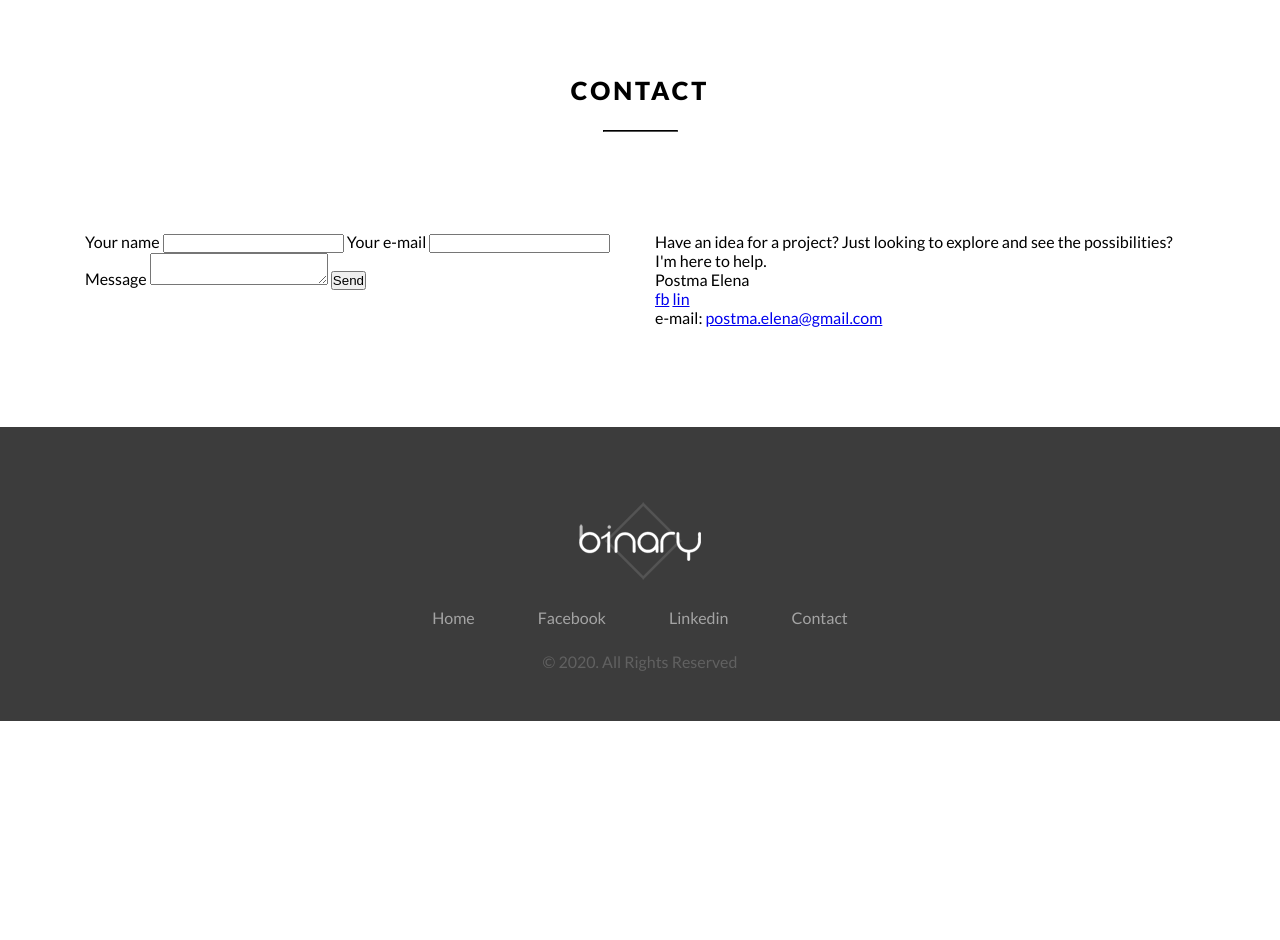
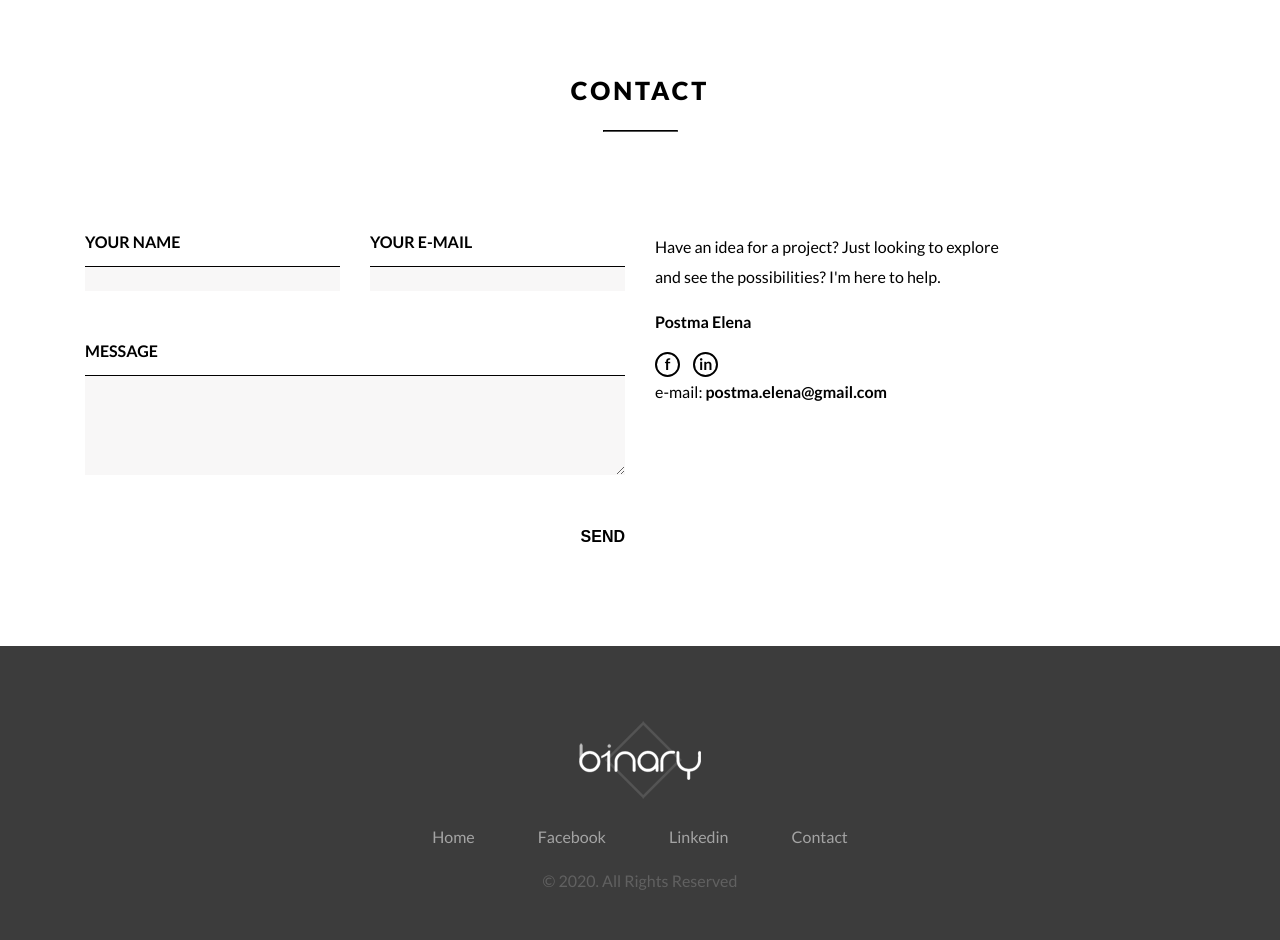
Before and after one commit to gambitok/hosting, a PHP site: page / in a window 1280 px wide. Shown: the part 3640-4580 px from the top of the page. Before the commit the page ends 4361 px from the top, so only its background shows below. Run offline with PHP 8.4, Linux system fonts and the light colour scheme.

Commit message:
done Contact form

```diff
--- a/css/style.css
+++ b/css/style.css
@@ -166,6 +166,49 @@ h2 {
   padding: 100px 0; }
   .contact__form {
     margin-top: 100px; }
+    .contact__form__item .col {
+      padding-bottom: 50px; }
+    .contact__form__item label {
+      font-size: 16px;
+      text-transform: uppercase;
+      font-weight: 600;
+      display: block;
+      padding-bottom: 15px; }
+    .contact__form__item input[type='text'], .contact__form__item input[type='email'], .contact__form__item textarea {
+      background: #f8f7f7;
+      border: none;
+      border-top: 1px solid black;
+      width: 100%;
+      height: 25px; }
+    .contact__form__item textarea {
+      height: 100px; }
+    .contact__form__item input[type='submit'] {
+      background: transparent;
+      border: none;
+      font-size: 16px;
+      text-transform: uppercase;
+      font-weight: 600;
+      cursor: pointer;
+      float: right; }
+    .contact__form__item a, .contact__form__item span {
+      color: black;
+      text-decoration: none;
+      font-weight: 600; }
+    .contact__form__item p {
+      line-height: 30px;
+      margin-bottom: 15px; }
+    .contact__form__item ul {
+      list-style: none; }
+      .contact__form__item ul li {
+        display: inline-block;
+        width: 25px;
+        height: 25px;
+        border: 2px solid black;
+        line-height: 20px;
+        text-align: center;
+        border-radius: 25px;
+        font-weight: 600;
+        margin-right: 10px; }
 
 .footer {
   background: #3c3c3c;
--- a/index.html
+++ b/index.html
@@ -125,23 +125,39 @@
         <h2>Contact</h2>
         <hr>
         <div class="row contact__form">
-            <div class="col-6">
+            <div class="col-6 contact__form__item">
                 <form method="post" action="send">
+                    <div class="row">
+                        <div class="col col-6">
                             <label for="name">Your name</label>
                             <input type="text" id="name" name="name">
+                        </div>
+                        <div class="col col-6">
                             <label for="email">Your e-mail</label>
                             <input type="email" id="email" name="email">
+                        </div>
+                        <div class="col col-12">
                             <label for="message">Message</label>
                             <textarea name="message" id="message"></textarea>
+                        </div>
+                        <div class="col-12">
                             <input type="submit" value="Send">
+                        </div>
+                    </div>
                 </form>
             </div>
-            <div class="col-6">
+            <div class="col-6 contact__form__item">
+                <div class="row">
+                    <div class="col-8">
                         <p> Have an idea for a project? Just looking to explore and see the possibilities? I'm here to help. </p>
-                <p>Postma Elena</p>
-                <a href="#">fb</a>
-                <a href="#">lin</a>
+                        <p><span>Postma Elena</span></p>
+                        <ul>
+                            <li><a href="#">f</a></li>
+                            <li><a href="#">in</a></li>
+                        </ul>
                         <p>e-mail: <a href="mailto:postma.elena@gmail.com">postma.elena@gmail.com</a></p>
+                    </div>
+                </div>
             </div>
         </div>
     </div>
--- a/scss/_home.scss
+++ b/scss/_home.scss
@@ -204,6 +204,60 @@ h2 {
   padding: 100px 0;
   &__form {
     margin-top: 100px;
+    &__item {
+      .col {
+        padding-bottom: 50px;
+      }
+      label {
+        font-size: 16px;
+        text-transform: uppercase;
+        font-weight: 600;
+        display: block;
+        padding-bottom: 15px;
+      }
+      input[type='text'], input[type='email'], textarea {
+        background: $bg_gray;
+        border: none;
+        border-top: 1px solid $t_black;
+        width: 100%;
+        height: 25px;
+      }
+      textarea {
+        height: 100px;
+      }
+      input[type='submit'] {
+        background: transparent;
+        border: none;
+        font-size: 16px;
+        text-transform: uppercase;
+        font-weight: 600;
+        cursor: pointer;
+        float: right;
+      }
+      a, span {
+        color: $t_black;
+        text-decoration: none;
+        font-weight: 600;
+      }
+      p {
+        line-height: 30px;
+        margin-bottom: 15px;
+      }
+      ul {
+        list-style: none;
+        li {
+          display: inline-block;
+          width: 25px;
+          height: 25px;
+          border: 2px solid black;
+          line-height: 20px;
+          text-align: center;
+          border-radius: 25px;
+          font-weight: 600;
+          margin-right: 10px;
+        }
+      }
+    }
   }
 }
 
```
Also changed, not shown: img/portfolio/portfolio1.png. Lines whose indentation alone changed are shown as unchanged.
